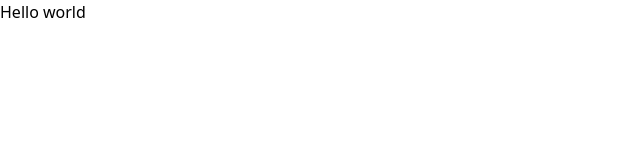
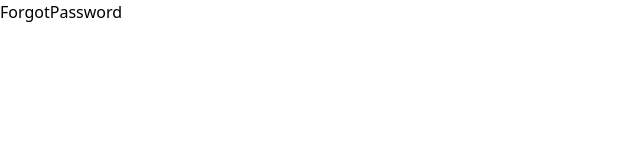
Before and after one commit to krish868496/RealtorCloneReact, a React (Create React App) app: page /forgot-password in a window 1280 px wide. Shown: the top 160 px of the page, without its empty margins (0-640 px from the left). Built offline with nearby package versions, Linux system fonts and the light colour scheme.

Commit message:
create page and routes

```diff
--- a/package.json
+++ b/package.json
@@ -8,6 +8,8 @@
     "@testing-library/user-event": "^13.5.0",
     "react": "^18.2.0",
     "react-dom": "^18.2.0",
+    "react-router": "^6.14.0",
+    "react-router-dom": "^6.14.0",
     "react-scripts": "5.0.1",
     "web-vitals": "^2.1.4"
   },
--- a/src/App.js
+++ b/src/App.js
@@ -1,10 +1,23 @@
-
+import {BrowserRouter, Routes, Route} from 'react-router-dom'
+import Home from './pages/Home';
+import Profile from './pages/Profile';
+import SignIn from './pages/SignIn';
+import ForgotPassword from './pages/ForgotPassword';
+import SignUp from './pages/SignUp';
+import Offers from './pages/Offers';
 
 function App() {
   return (
-    <div className="App">
-      <h1>Hello world</h1>
-    </div>
+    <BrowserRouter>
+    <Routes>
+      <Route path='/' element={<Home />} />
+      <Route path='/profile' element={<Profile />} />
+      <Route path='/sign-in' element={<SignIn />} />
+      <Route path='/sign-up' element={<SignUp />} />
+      <Route path='/forgot-password' element={<ForgotPassword />} />
+      <Route path='/offers' element={<Offers />} />
+    </Routes>
+    </BrowserRouter>
   );
 }
 
--- /dev/null
+++ b/src/pages/ForgotPassword.js
@@ -0,0 +1,9 @@
+import React from 'react'
+
+const ForgotPassword = () => {
+  return (
+    <div>ForgotPassword</div>
+  )
+}
+
+export default ForgotPassword
--- /dev/null
+++ b/src/pages/Home.js
@@ -0,0 +1,9 @@
+import React from 'react'
+
+const Home = () => {
+  return (
+    <div>Home</div>
+  )
+}
+
+export default Home
--- /dev/null
+++ b/src/pages/Offer.js
@@ -0,0 +1,9 @@
+import React from 'react'
+
+const Offer = () => {
+  return (
+    <div>Offer</div>
+  )
+}
+
+export default Offer
--- /dev/null
+++ b/src/pages/Profile.js
@@ -0,0 +1,9 @@
+import React from 'react'
+
+const Profile = () => {
+  return (
+    <div>Profile</div>
+  )
+}
+
+export default Profile
--- /dev/null
+++ b/src/pages/SignIn.js
@@ -0,0 +1,9 @@
+import React from 'react'
+
+const SignIn = () => {
+  return (
+    <div>SignIn</div>
+  )
+}
+
+export default SignIn
--- /dev/null
+++ b/src/pages/SignUp.js
@@ -0,0 +1,9 @@
+import React from 'react'
+
+const SignUp = () => {
+  return (
+    <div>SignUp</div>
+  )
+}
+
+export default SignUp
```
Also changed, not shown: 1 other file (tests, documents, lock files or other folders).
